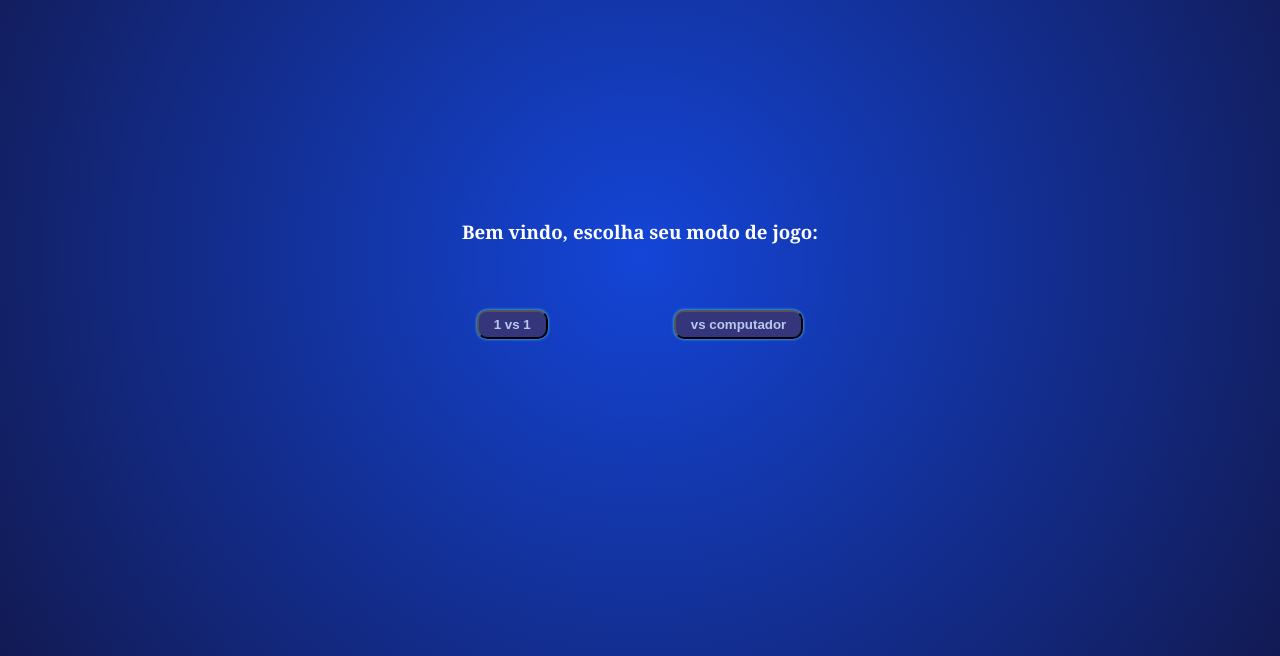
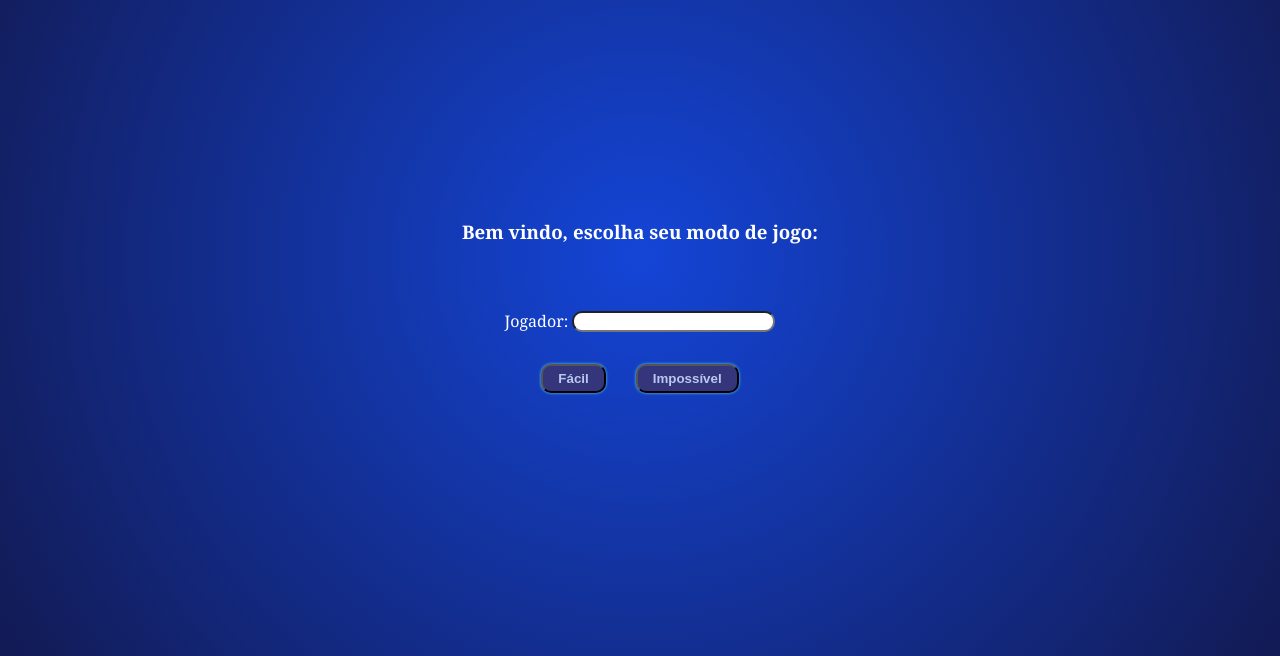
Before and after one commit to isaaacwillian/tic-tac-toe, a plain HTML site: page index.html in a window 1280 px wide. Both pictures are taken after a click on the button "vs computador". Shown: the part 144-800 px from the top of the page. Drawn offline with Linux system fonts and the light colour scheme.

Commit message:
Mudanças no html para implementar o modo vs computador

```diff
--- a/index.html
+++ b/index.html
@@ -17,14 +17,21 @@
             <br><br><br>
             <div id="startbut">
                 <button onclick="players(this)">1 vs 1</button>
-                <button>vs computador</button>
+                <button onclick="computer(this)">vs computador</button>
             </div>
             <div id="startplayers">
                 <div style=" float:left">
-                    <label>Jogador 1:<input type="text"></label> <br>
-                    <label>Jogador 2:<input type="text" minlength="2" maxlength="10"></label>
+                    <label>Jogador 1: <input type="text" maxlength="15" required class="inputt"></label> <br>
+                    <label>Jogador 2: <input type="text" maxlength="15" required class="inputt"></label>
                 </div>
                 <button id="play" onclick="play()">Jogar</button>
+            </div>
+            <div id="chooseLevel">
+                <div id="playervs">
+                    Jogador: <input type="text" class="inputt">
+                </div>
+                <button>Fácil</button>
+                <button>Impossível</button>
             </div>
         </div>
     </div>
--- a/script.js
+++ b/script.js
@@ -1,12 +1,20 @@
 let square = document.getElementsByClassName("square");
 let winner = document.getElementById("winner");
 let main = document.getElementsByTagName("main")[0];
+let squares = document.querySelectorAll(".square");
+let playersName = document.querySelectorAll("input");
+let buttonStart = document.getElementById('play');
 let arraySquare = new Array(9);
 let player = true;
-let squares = document.querySelectorAll(".square");
-let playersName = document.querySelectorAll("input");
+let vscomputer = false;
 let player1, player2;
 
+buttonStart.addEventListener('click', () => {
+    if (playersName[0].validity.valid && playersName[1].validity.valid) {
+    } else {
+        console.log("pode não")
+    }
+})
 for (squa of squares) {
     squa.addEventListener('click', clique);
     squa.addEventListener('mouseover', over);
@@ -14,6 +22,7 @@ for (squa of squares) {
 }
 
 const play = () => {
+    if (playersName[0].value != '' && playersName[1].value != '') {
         player1 = playersName[0].value;
         player2 = playersName[1].value;
         let names = document.getElementsByTagName("footer")[0].children;
@@ -23,6 +32,11 @@ const play = () => {
         setTimeout(() => {
             document.getElementById("start").style.zIndex = "-1";
         }, 1200);
+    } else {
+        playersName.forEach(element => {
+            element.classList.add('validate');
+        });
+    }
 }
 function findElement(element) {
     if (element.target.children[0] == undefined) {
@@ -120,3 +134,7 @@ const players = element => {
     element.parentElement.style.display = "none";
     document.getElementById("startplayers").style.display = "inline-block";
 }
+function computer(element) {
+    element.parentElement.style.display = "none";
+    document.getElementById("chooseLevel").style.display = "flex";
+}
--- a/style.css
+++ b/style.css
@@ -149,8 +149,17 @@ div#start button{
     display: none;
     margin-left: 20%;
 }
-#startplayers input{
+#chooseLevel{
+    display:none;
+    justify-content: center;
+    flex-wrap: wrap;
+    gap: 30px;
+}
+.inputt{
     border-radius: 10px;
+    text-align: center;
+    font-size: 15px;
+    margin-bottom: 2px;
 }
 #play{
     float: right;
@@ -163,3 +172,11 @@ div#start button{
             margin: 20px;
         }
 }
+.validate:invalid {
+    border: 1px solid red;
+    background-color: rgb(252, 239, 239);
+    box-shadow: 0px 0px 5px rgb(252, 84, 84);
+}
+#playervs{
+    width: 100vw;
+}
```
Also changed, not shown: computer.js (added). Lines whose indentation alone changed are shown as unchanged.
